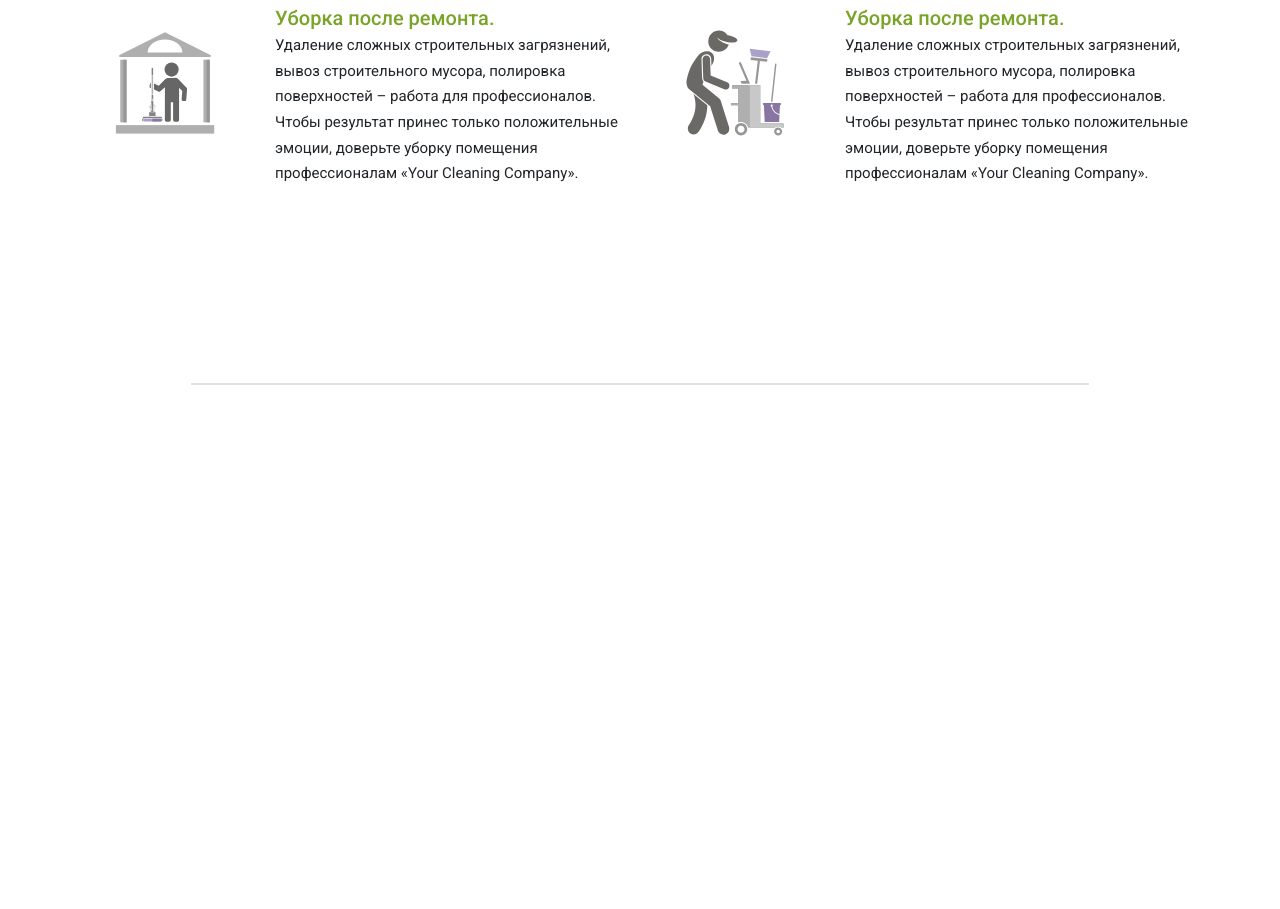
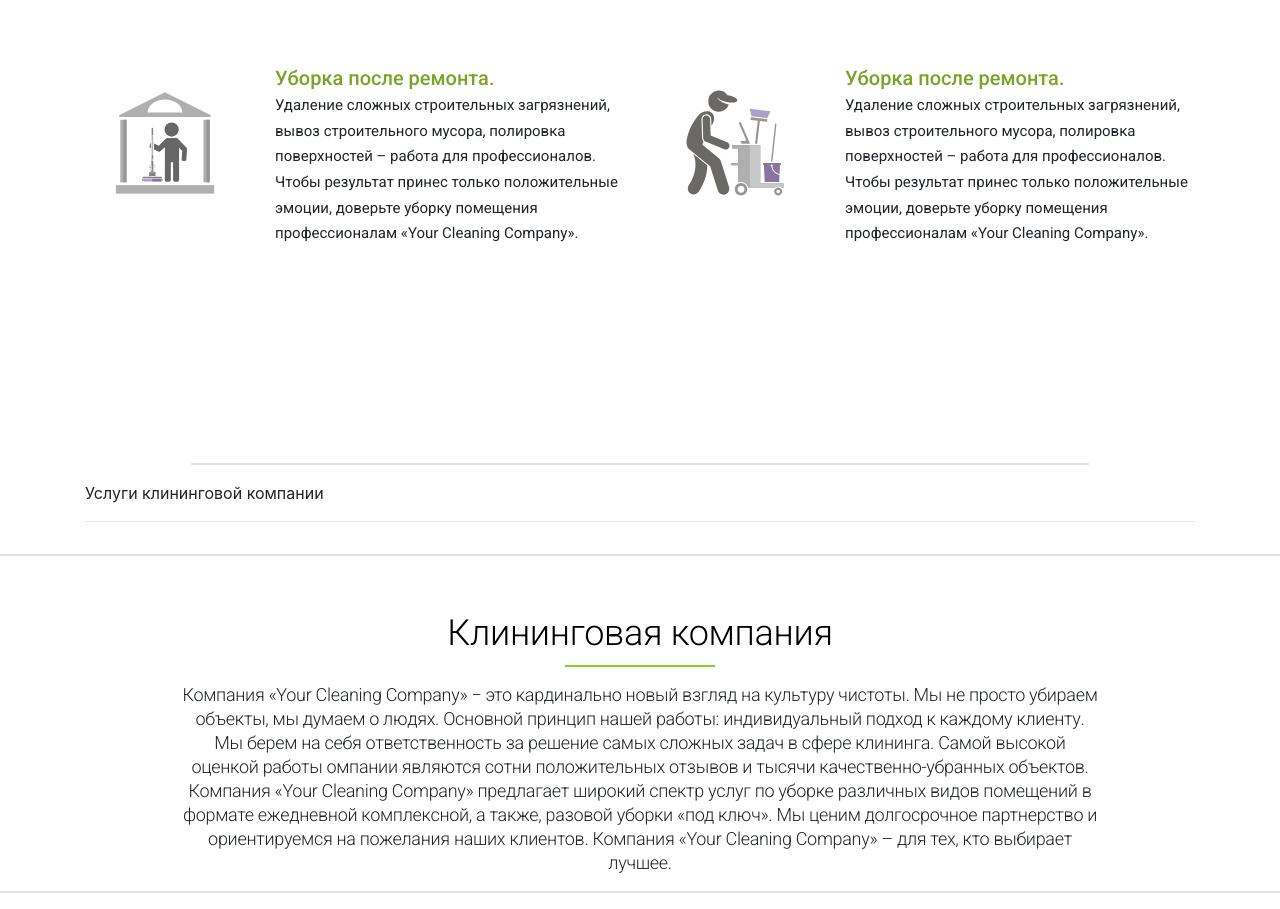
Before and after one commit to venaaa/cleaning-site, a plain HTML site: page index.html in a window 1280 px wide. Shown: the part 1902-2811 px from the top of the page. Before the commit the page ends 2303 px from the top, so only its background shows below. Drawn offline with Linux system fonts and the light colour scheme.

Commit message:
Added section ABOUT and some section SERVICES. Anothe mison changes

```diff
--- a/index.html
+++ b/index.html
@@ -75,7 +75,7 @@
                 <div class="section-work-wrapper__main">
                     <!-- 1ST COLUMN -->
                     <div class="row">
-                        <div class="col-lg-6">
+                        <div class="col-lg-6 col-12">
                             <div class="row section-work-wrapper__main-block">
                                 <div class="col-4">
                                     <img src="img/1.svg" alt="Иконка">
@@ -142,7 +142,7 @@
                         <!-- / 1ST COLUMN -->
 
                         <!-- 2ND COLUMN -->
-                        <div class="col-lg-6">
+                        <div class="col-lg-6 col-12">
                             <div class="row section-work-wrapper__main-block">
                                 <div class="col-4">
                                     <img src="img/2.svg" alt="Иконка">
@@ -223,12 +223,70 @@
 
 <div class="section-outer section-services">
     <div class="section-inner">
+        <div class="section-services-container container">
+            <div class="section-services-wrapper">
+                <div class="section-service-wrapper__title">
+                    Услуги клининговой компании
+                    <hr class="underline">
+                </div>
+                <div class="section-service-wrapper__main">
+                    <div class="row">
+                        <!-- LEFT BLOCK -->
+                        <div class="section-service-wrapper__main-left">
+                            <div class="col-lg-6"></div>
+                        </div>
+                        <!-- / LEFT BLOCK -->
 
+                        <!-- RIGHT BLOCK -->
+                        <div class="section-service-wrapper__main-right">
+                            <div class="col-lg-6"></div>
+                        </div>
+                        <!-- /RIGHT BLOCK -->
+                    </div>
+                </div>
+            </div>
+        </div>
+        <hr class="border">
     </div>
 </div>
 
 <!-- / SECTION SERVICES -->
 
+
+<!-- SECTION ABOUT -->
+
+<div class="section-outer section-about">
+    <div class="section-inner">
+        <div class="section-about-container container">
+            <div class="section-about-wrapper">
+                <div class="section-about-wrapper__title">
+                    Клининговая компания
+                    <hr class="underline">
+                </div>
+                <div class="section-about-wrapper__main">
+                    <div class="row">
+                        <div class="col-lg-10 offset-lg-1 col-12">
+                            <div class="section-about-wrapper__main-content">
+                                Компания «Your Cleaning Company» − это кардинально новый взгляд на культуру чистоты.
+                                Мы не просто убираем объекты, мы думаем о людях. Основной принцип нашей работы:
+                                индивидуальный подход к каждому клиенту. Мы берем на себя ответственность
+                                за решение самых сложных задач в сфере клининга. Самой высокой оценкой работы
+                                омпании являются сотни положительных отзывов и тысячи качественно-убранных объектов.
+                                Компания «Your Cleaning Company» предлагает широкий спектр услуг по уборке различных
+                                видов помещений в формате ежедневной комплексной, а также, разовой уборки «под ключ».
+                                Мы ценим долгосрочное партнерство и ориентируемся на пожелания наших клиентов.
+                                Компания «Your Cleaning Company» – для тех, кто выбирает лучшее.
+                            </div>
+                        </div>
+                    </div>
+                </div>
+            </div>
+        </div>
+        <hr class="border">
+    </div>
+</div>
+
+<!-- / SECTION ABOUT -->
 
 <!-- SECTION SERVICES -->
 
--- a/scss/style.scss
+++ b/scss/style.scss
@@ -112,7 +112,7 @@ $light-green-text: #79a428;
             margin-top: 100px;
 
             &-block {
-                height: 300px;
+                height: 320px;
             }
 
             &-title {
@@ -131,3 +131,50 @@ $light-green-text: #79a428;
 }
 
 // === / SECTION WORK ===
+
+// === SECTION SERVICES ===
+
+.section-services {
+
+}
+
+// === / SECTION SERVICES ===
+
+// === SECTION ABOUT ===
+
+.section-about {
+    .section-inner {
+        @include font-roboto;
+        margin-top: 50px;
+    }
+
+    &-wrapper {
+        &__title {
+
+            font-size: 36px;
+            font-weight: 300;
+            text-align: center;
+            color: #000;
+            letter-spacing: -0.3px;
+        }
+
+        .underline {
+            width: 150px;
+            height: 2px;
+            margin-top: 5px;
+            background: $light-green-bg;
+            border: 0;
+        }
+
+        &__main-content {
+            font-size: 18px;
+            font-weight: 300;
+            line-height: 1.5rem;
+            text-align: center;
+            letter-spacing: -0.3px;
+        }
+    }
+
+}
+
+// === / SECTION ABOUT ===
```
Also changed, not shown: css/style.css.
